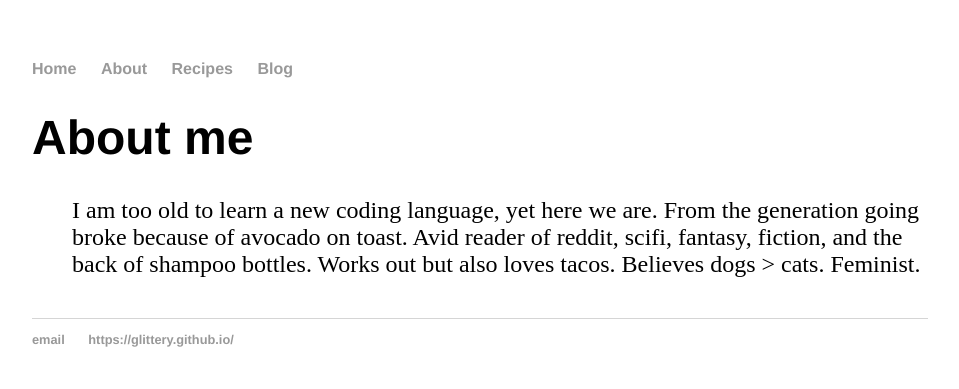
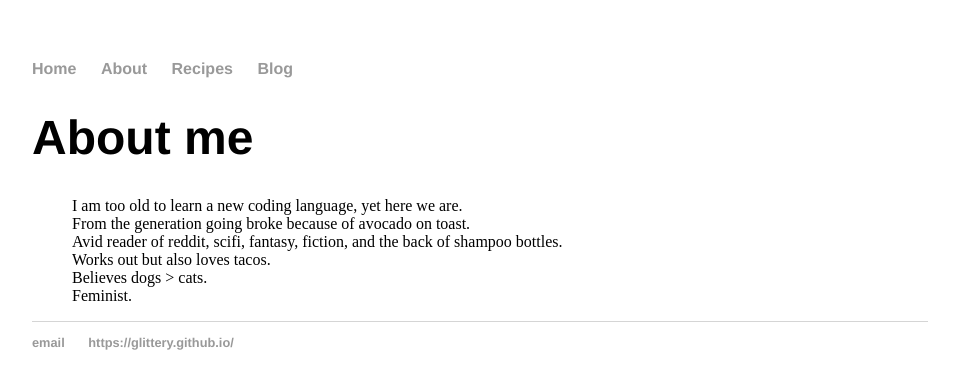
Before and after one commit to glittery/glittery.github.io, a Jekyll site: the page built from about/index.html, in a window 1280 px wide. Shown: the top 389 px of the page, without its empty margins (160-1119 px from the left). Built offline with Jekyll 4.4.1, drawn with Linux system fonts in a browser that asks for light colours.

Commit message:
Update index.html

```diff
--- a/about/index.html
+++ b/about/index.html
@@ -5,19 +5,19 @@ title: glittery - about me
 <div class="blurb">
 	<h1>About me</h1>
 
-	<ul class="posts">
+	<ul class="post">
 
 I am too old to learn a new coding language, yet here we are.
 
-From the generation going broke because of avocado on toast.
+<br>From the generation going broke because of avocado on toast.
 
-Avid reader of reddit, scifi, fantasy, fiction, and the back of shampoo bottles.
+<br>Avid reader of reddit, scifi, fantasy, fiction, and the back of shampoo bottles.
 
-Works out but also loves tacos.
+<br>Works out but also loves tacos.
 
-Believes dogs > cats.
+<br>Believes dogs > cats.
 
-Feminist.
+<br>Feminist.
 
 	</ul>
 </div><!-- /.blurb -->
```
